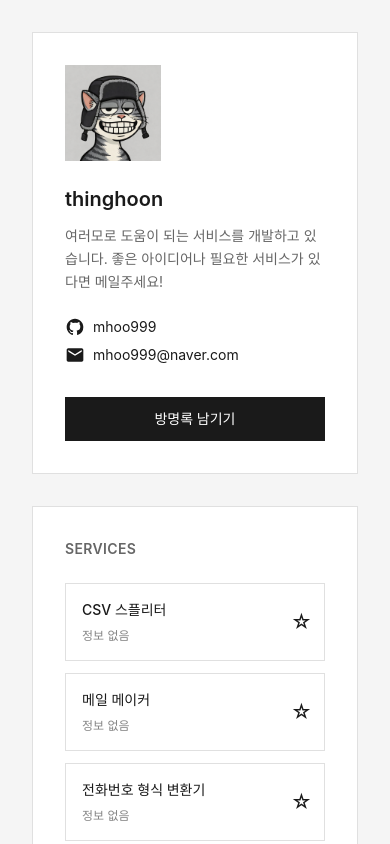
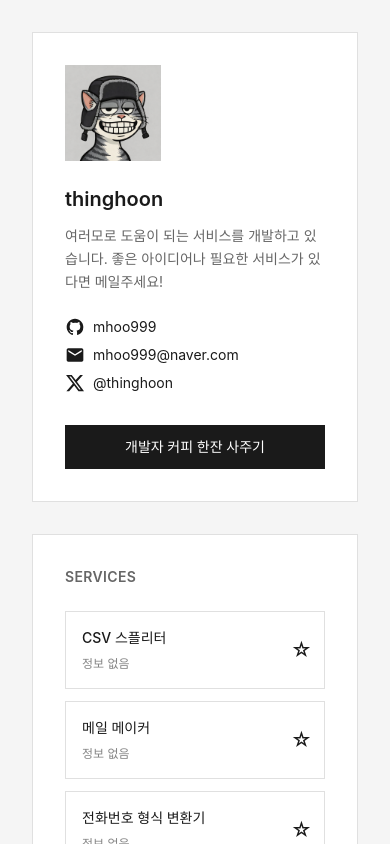
Before and after one commit to mhoo999/hoons-service-archive, a Next.js app: page / in a window 390 px wide. Shown: the top 844 px of the page. Built offline with nearby package versions, Linux system fonts and the light colour scheme; no server answers; a web font is replaced by a local one.

Commit message:
X 프로필 링크 추가 (API 기능 제거)

```diff
--- a/app/page.tsx
+++ b/app/page.tsx
@@ -4,7 +4,7 @@ import { useState, useEffect, useRef } from 'react'
 import Profile from '@/components/Profile'
 import ServiceList from '@/components/ServiceList'
 import ServicePreview from '@/components/ServicePreview'
-import CommentSection from '@/components/CommentSection'
+// import CoffeeSection from '@/components/CoffeeSection' // [COFFEE_SECTION] 나중에 복원 가능
 import { Service } from '@/types/service'
 
 const initialServices: Service[] = [
@@ -61,11 +61,11 @@ const initialServices: Service[] = [
 export default function Home() {
   const [services, setServices] = useState<Service[]>(initialServices)
   const [selectedService, setSelectedService] = useState<Service | null>(null)
-  const [scrollY, setScrollY] = useState(0)
-  const [firstSectionHeight, setFirstSectionHeight] = useState(1000)
+  // const [scrollY, setScrollY] = useState(0) // [COFFEE_SECTION] 커피 섹션용
+  // const [firstSectionHeight, setFirstSectionHeight] = useState(1000) // [COFFEE_SECTION] 커피 섹션용
   const containerRef = useRef<HTMLDivElement>(null)
-  const firstSectionRef = useRef<HTMLDivElement>(null)
-  const secondSectionRef = useRef<HTMLDivElement>(null)
+  // const firstSectionRef = useRef<HTMLDivElement>(null) // [COFFEE_SECTION] 커피 섹션용
+  // const secondSectionRef = useRef<HTMLDivElement>(null) // [COFFEE_SECTION] 커피 섹션용
 
   useEffect(() => {
     const fetchCommitDates = async () => {
@@ -101,6 +101,8 @@ export default function Home() {
     fetchCommitDates()
   }, [])
 
+  // [COFFEE_SECTION_START] 커피 섹션 복원 시 주석 해제
+  /*
   useEffect(() => {
     // 클라이언트에서만 높이 계산
     const updateHeight = () => {
@@ -117,10 +119,10 @@ export default function Home() {
     window.addEventListener('scroll', handleScroll, { passive: true })
 
     // 두 번째 섹션으로 스크롤 이동 함수 (useEffect 내부에서 정의)
-    const scrollToCommentsSectionInternal = () => {
-      const commentsElement = document.getElementById('comments')
-      if (commentsElement) {
-        const targetPosition = commentsElement.offsetTop
+    const scrollToCoffeeSectionInternal = () => {
+      const coffeeElement = document.getElementById('coffee')
+      if (coffeeElement) {
+        const targetPosition = coffeeElement.offsetTop
         window.scrollTo({
           top: targetPosition,
           behavior: 'smooth'
@@ -130,27 +132,27 @@ export default function Home() {
       return null
     }
 
-    // URL 해시 처리: #comments로 바로 이동
+    // URL 해시 처리: #coffee로 바로 이동
     const handleHashChange = () => {
-      if (window.location.hash === '#comments') {
+      if (window.location.hash === '#coffee') {
         setTimeout(() => {
-          scrollToCommentsSectionInternal()
+          scrollToCoffeeSectionInternal()
         }, 100)
       }
     }
 
     // 초기 로드 시 해시 확인
-    if (window.location.hash === '#comments') {
+    if (window.location.hash === '#coffee') {
       // 첫 스크롤 실행
       setTimeout(() => {
-        const targetPosition = scrollToCommentsSectionInternal()
+        const targetPosition = scrollToCoffeeSectionInternal()
 
         // 레이아웃 변경을 감지하고 위치 보정
         if (targetPosition !== null) {
           const checkAndCorrect = () => {
-            const commentsElement = document.getElementById('comments')
-            if (commentsElement) {
-              const currentTarget = commentsElement.offsetTop
+            const coffeeElement = document.getElementById('coffee')
+            if (coffeeElement) {
+              const currentTarget = coffeeElement.offsetTop
               const currentScroll = window.scrollY
 
               // 위치가 틀어졌다면 다시 스크롤
@@ -179,7 +181,11 @@ export default function Home() {
       window.removeEventListener('hashchange', handleHashChange)
     }
   }, [])
+  */
+  // [COFFEE_SECTION_END]
 
+  // [COFFEE_SECTION_START] 커피 섹션 복원 시 주석 해제
+  /*
   // 첫 번째 섹션의 50% 지점에서 전환
   const transitionPoint = firstSectionHeight * 0.5
 
@@ -188,27 +194,29 @@ export default function Home() {
 
   // 두 번째 섹션으로 스크롤 이동
   const scrollToSecondSection = () => {
-    window.history.pushState(null, '', '#comments')
+    window.history.pushState(null, '', '#coffee')
     window.scrollTo({
       top: firstSectionHeight,
       behavior: 'smooth'
     })
   }
 
-  // 댓글 섹션으로 스크롤 이동 (모바일/데스크톱 공통)
-  const scrollToCommentsSection = () => {
+  // 커피 섹션으로 스크롤 이동 (모바일/데스크톱 공통)
+  const scrollToCoffeeSection = () => {
     // URL 해시 업데이트
-    window.history.pushState(null, '', '#comments')
+    window.history.pushState(null, '', '#coffee')
 
-    // 모바일: 댓글 섹션 요소 찾아서 스크롤
-    const commentsElement = document.getElementById('comments')
-    if (commentsElement) {
-      commentsElement.scrollIntoView({ behavior: 'smooth', block: 'start' })
+    // 모바일: 커피 섹션 요소 찾아서 스크롤
+    const coffeeElement = document.getElementById('coffee')
+    if (coffeeElement) {
+      coffeeElement.scrollIntoView({ behavior: 'smooth', block: 'start' })
     } else {
       // 데스크톱: 두 번째 섹션으로 스크롤
       scrollToSecondSection()
     }
   }
+  */
+  // [COFFEE_SECTION_END]
 
 
   return (
@@ -218,12 +226,13 @@ export default function Home() {
         <div className="max-w-[1600px] mx-auto flex flex-col gap-8">
           {/* 프로필 섹션 */}
           <div>
+            {/* [COFFEE_SECTION] Profile의 onCoffeeClick prop 복원 시 추가 */}
             <Profile
               nickname="thinghoon"
               greeting="여러모로 도움이 되는 서비스를 개발하고 있습니다. 좋은 아이디어나 필요한 서비스가 있다면 메일주세요!"
               github="https://github.com/mhoo999"
               email="mhoo999@naver.com"
-              onCoffeeClick={scrollToCommentsSection}
+              xUsername="thinghoon"
             />
           </div>
 
@@ -236,35 +245,32 @@ export default function Home() {
             />
           </div>
 
-          {/* 댓글 섹션 */}
+          {/* [COFFEE_SECTION_START] 커피 섹션 복원 시 주석 해제 */}
+          {/*
           <div>
-            <CommentSection />
+            <CoffeeSection />
           </div>
+          */}
+          {/* [COFFEE_SECTION_END] */}
         </div>
       </div>
 
-      {/* 데스크톱 뷰: 스크롤 기반 2페이지 구조 */}
+      {/* 데스크톱 뷰 */}
       <div className="hidden lg:block">
-        {/* 첫 번째 섹션: 서비스 아카이브 */}
+        {/* 서비스 아카이브 */}
         <div
-          ref={firstSectionRef}
-          className="fixed inset-0 p-8 md:p-12 lg:p-16"
-          style={{
-            opacity: currentPageIndex === 0 ? 1 : 0,
-            pointerEvents: currentPageIndex === 0 ? 'auto' : 'none',
-            zIndex: currentPageIndex === 0 ? 10 : 0,
-            transition: 'opacity 0.3s ease'
-          }}
+          className="p-8 md:p-12 lg:p-16"
         >
           <div className="max-w-[1600px] mx-auto h-[calc(100vh-8rem)] flex gap-8 lg:gap-12">
             {/* 왼쪽: 프로필 섹션 */}
             <div className="w-80 lg:w-96 flex-shrink-0">
+              {/* [COFFEE_SECTION] Profile의 onCoffeeClick prop 복원 시 추가 */}
               <Profile
                 nickname="thinghoon"
                 greeting="여러모로 도움이 되는 서비스를 개발하고 있습니다. 좋은 아이디어나 필요한 서비스가 있다면 메일주세요!"
                 github="https://github.com/mhoo999"
                 email="mhoo999@naver.com"
-                onCoffeeClick={scrollToCommentsSection}
+                xUsername="thinghoon"
               />
             </div>
 
@@ -287,7 +293,8 @@ export default function Home() {
           </div>
         </div>
 
-        {/* 두 번째 섹션: 방명록 */}
+        {/* [COFFEE_SECTION_START] 커피 섹션 복원 시 주석 해제 */}
+        {/*
         <div
           ref={secondSectionRef}
           className="relative"
@@ -299,10 +306,9 @@ export default function Home() {
             transition: 'opacity 0.3s ease'
           }}
         >
-          <CommentSection />
+          <CoffeeSection />
         </div>
 
-        {/* 닷 인디케이터 */}
         <div
           className="fixed bottom-8 left-1/2 -translate-x-1/2 z-20 flex flex-row gap-3"
           style={{ zIndex: 20 }}
@@ -326,6 +332,8 @@ export default function Home() {
             aria-label="두 번째 페이지"
           />
         </div>
+        */}
+        {/* [COFFEE_SECTION_END] */}
       </div>
     </div>
   )
--- a/components/Profile.tsx
+++ b/components/Profile.tsx
@@ -4,6 +4,7 @@ interface ProfileProps {
   greeting: string
   github: string
   email?: string
+  xUsername?: string
   coffeeUrl?: string
   onCoffeeClick?: () => void
 }
@@ -14,6 +15,7 @@ export default function Profile({
   greeting,
   github,
   email,
+  xUsername,
   coffeeUrl = 'https://buymeacoffee.com/hoonsdev',
   onCoffeeClick
 }: ProfileProps) {
@@ -81,6 +83,21 @@ export default function Profile({
               {email}
             </a>
           )}
+
+          {xUsername && (
+            <a
+              href={`https://x.com/${xUsername}`}
+              target="_blank"
+              rel="noopener noreferrer"
+              className="flex items-center gap-2 text-sm transition-opacity hover:opacity-60"
+              style={{ color: 'var(--foreground)' }}
+            >
+              <svg className="w-5 h-5" fill="currentColor" viewBox="0 0 24 24">
+                <path d="M18.244 2.25h3.308l-7.227 8.26 8.502 11.24H16.17l-5.214-6.817L4.99 21.75H1.68l7.73-8.835L1.254 2.25H8.08l4.713 6.231zm-1.161 17.52h1.833L7.084 4.126H5.117z"/>
+              </svg>
+              @{xUsername}
+            </a>
+          )}
         </div>
       </div>
 
```
Also changed, not shown: .claude/settings.local.json.
